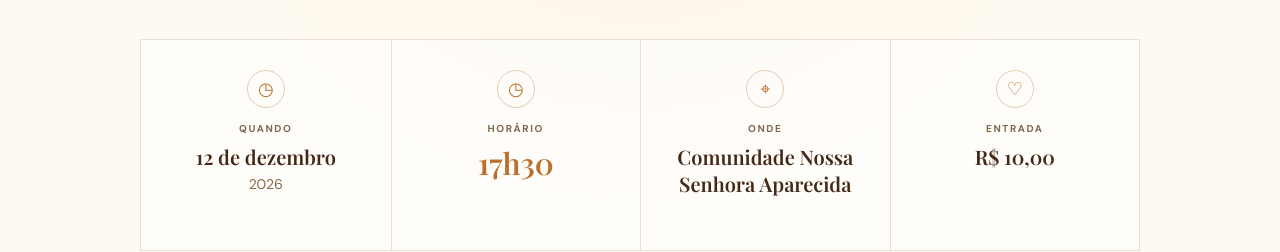
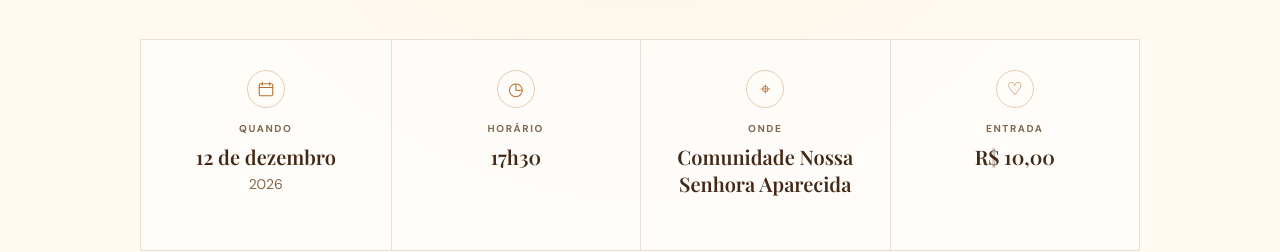
Before and after one commit to dudamunaro/TeBuscarei_Luau, a website: page public/index.html in a window 1280 px wide. Shown: the part 1012-1264 px from the top of the page. Drawn offline with nearby package versions, Linux system fonts and the light colour scheme.

Commit message:
Normalize event cards and add calendar icon
Co-authored-by: Copilot <223556219+Copilot@users.noreply.github.com>

```diff
--- a/public/index.html
+++ b/public/index.html
@@ -60,7 +60,12 @@
 
             <div class="event-details">
                 <article class="detail-card">
-                    <span class="detail-icon" aria-hidden="true">◷</span>
+                    <span class="detail-icon calendar-icon" aria-hidden="true">
+                        <svg viewBox="0 0 24 24" role="img">
+                            <rect x="3" y="5" width="18" height="16" rx="2"></rect>
+                            <path d="M7 3v4M17 3v4M3 10h18"></path>
+                        </svg>
+                    </span>
                     <p class="detail-label">Quando</p>
                     <h3>12 de dezembro</h3>
                     <p>2026</p>
@@ -68,7 +73,7 @@
                 <article class="detail-card">
                     <span class="detail-icon" aria-hidden="true">◷</span>
                     <p class="detail-label">Horário</p>
-                    <h3 class="detail-time">17h30</h3>
+                    <h3>17h30</h3>
                 </article>
                 <article class="detail-card">
                     <span class="detail-icon" aria-hidden="true">⌖</span>
--- a/public/luau.css
+++ b/public/luau.css
@@ -330,6 +330,16 @@ a {
     font-size: 18px;
 }
 
+.calendar-icon svg {
+    width: 18px;
+    height: 18px;
+    fill: none;
+    stroke: currentColor;
+    stroke-width: 1.5;
+    stroke-linecap: round;
+    stroke-linejoin: round;
+}
+
 .detail-label {
     margin: 14px 0 8px;
     color: var(--muted);
@@ -348,10 +358,6 @@ a {
     line-height: 1.35;
 }
 
-.detail-card h3.detail-time {
-    color: var(--amber);
-    font-size: 30px;
-}
 
 .detail-card > p:last-child {
     margin: 5px 0 0;
```
